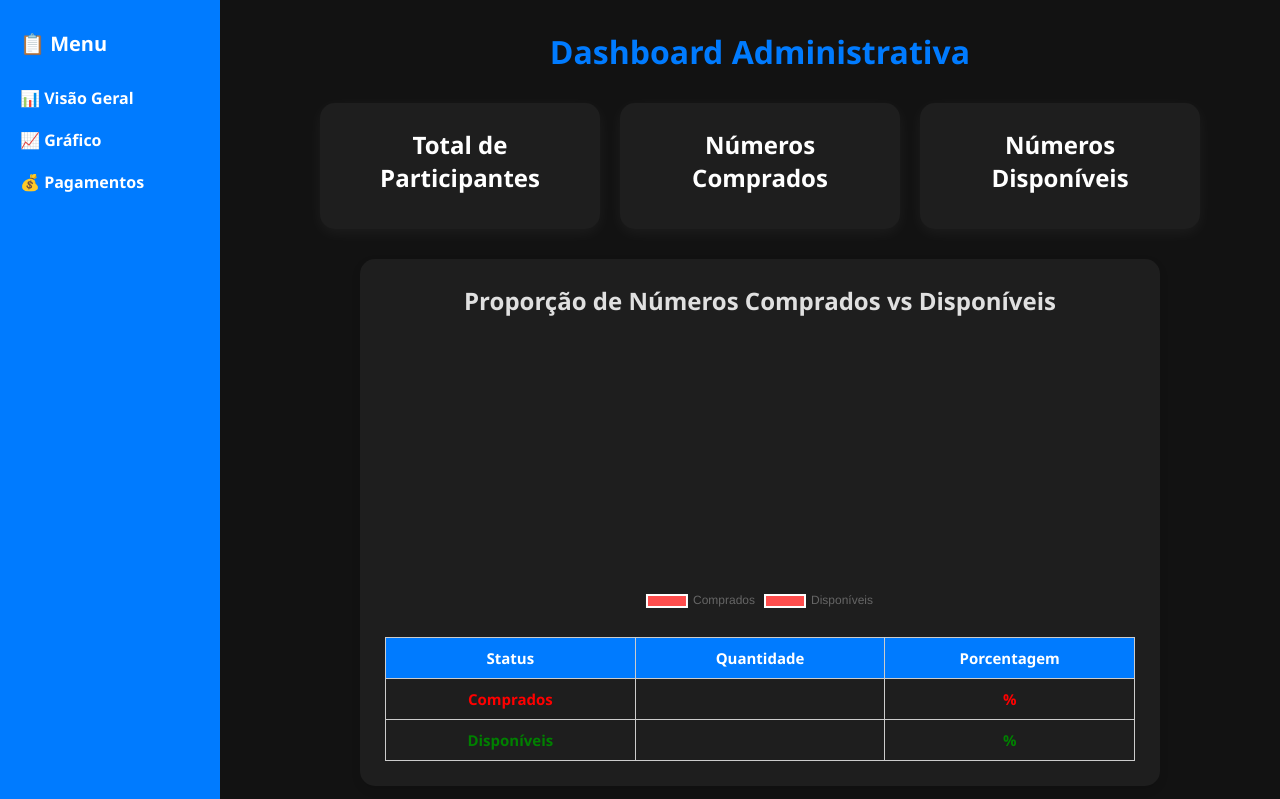
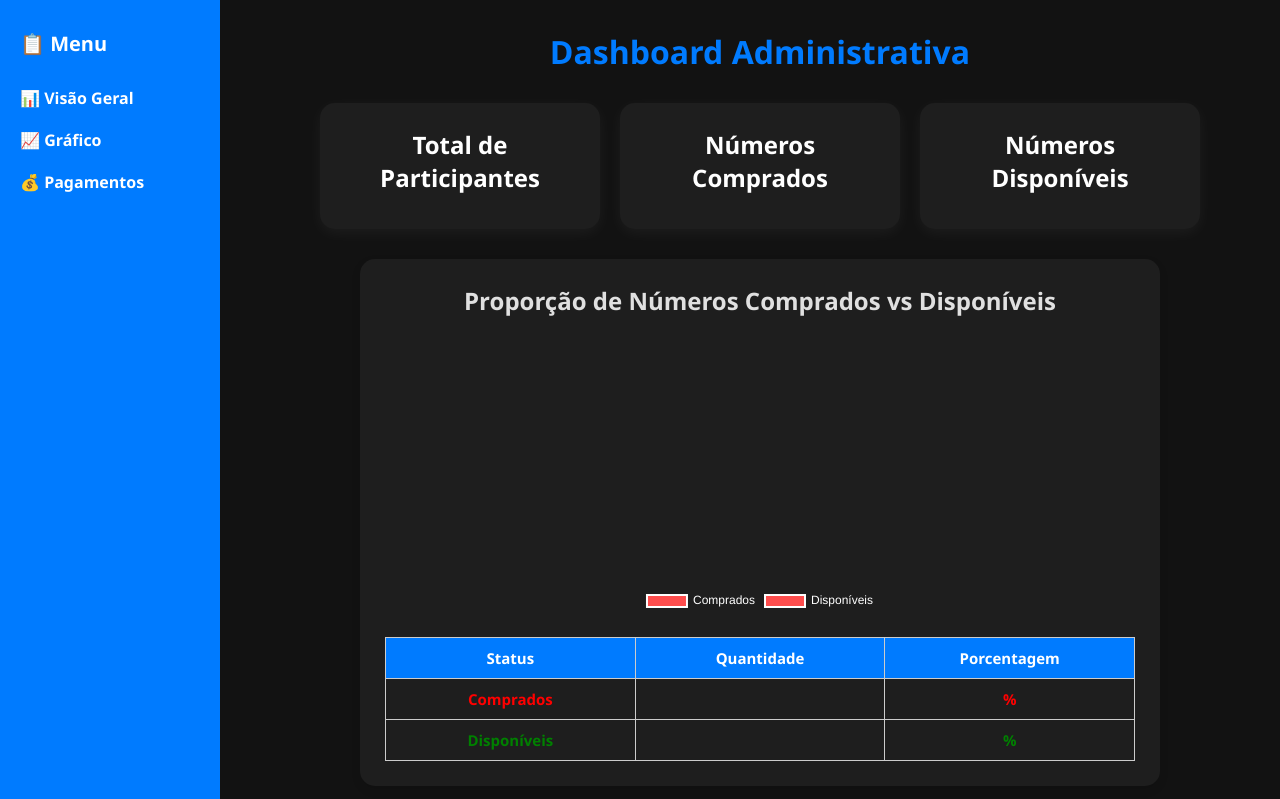
Before and after one commit to JacksonFFA/projeto-rifa, a Flask app: template templates/dashboard.html in a window 1280 px wide. Shown: the top 799 px of the page. Run offline with Flask 3, Linux system fonts and the light colour scheme; the template is opened without the code that fills it, so the values that code supplies are empty.

Commit message:
feat: legenda do gráfico de pizza atualizada para branco no modo escuro

```diff
--- a/templates/dashboard.html
+++ b/templates/dashboard.html
@@ -238,11 +238,15 @@
       options: {
         responsive: true,
         plugins: {
-          legend: { position: 'bottom' }
+          legend: {
+            position: 'bottom',
+            labels: {
+              color: 'white'
+            }
+          }
         }
       }
     });
-
   </script>
 </body>
 </html>
```
